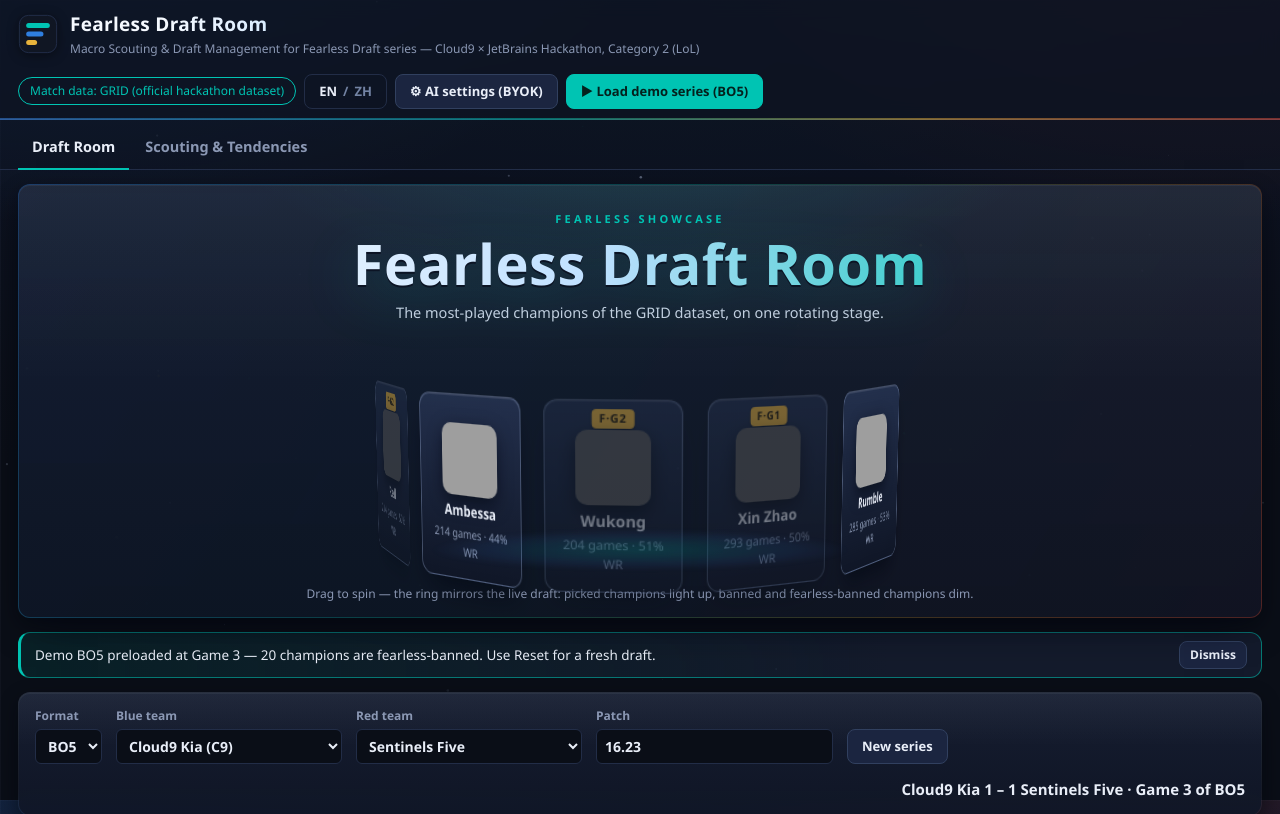
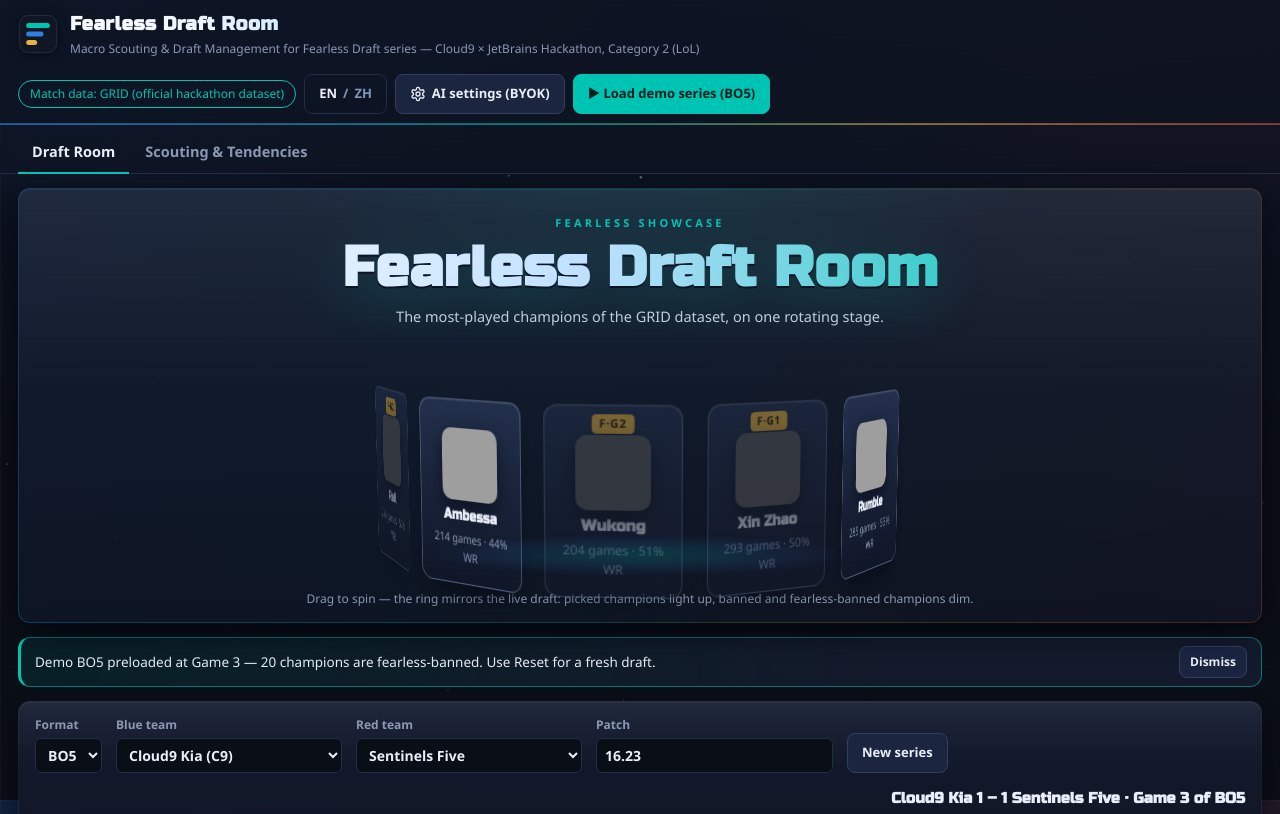
Before and after one commit to YYB1219/fearless-draft-room, a plain HTML site: page index.html in a window 1280 px wide. Shown: the top 814 px of the page. Drawn offline with Linux system fonts and the light colour scheme; grey boxes are pictures that could not be loaded.

Commit message:
UI/UX Pro Max pass: Russo One/Chakra Petch display type, 40px touch targets (44px coarse), SVG icons replace emoji glyphs, faint text contrast up

```diff
--- a/css/style.css
+++ b/css/style.css
@@ -4,8 +4,10 @@
    Polish pass: GRID / Oracle's-Elixir-grade dashboard finish — a strict
    spacing + type scale, layered surfaces, hairline dividers, tabular
    numbers, team-color accents (blue/red), gold reserved for the
-   pool-shrink headline and warnings. System font stack only; the app
-   stays fully offline-capable. */
+   pool-shrink headline and warnings. Display type uses Russo One /
+   Chakra Petch as a progressive enhancement loaded from Google Fonts;
+   body text keeps the system stack, and offline the app falls back to
+   that stack unchanged. */
 :root {
   /* surfaces & lines */
   --bg: #0a0e17;
@@ -18,7 +20,7 @@
   --text: #e9eef8;
   --text-2: #c6cfe0;        /* body copy inside cards */
   --muted: #8b98b4;
-  --faint: #7383a3;
+  --faint: #8296ba;
   /* team + signal colors */
   --blue: #3b8bf0;
   --blue-dim: #173a63;
@@ -32,6 +34,10 @@
   --gold-dim: #241c07;
   --danger: #b03030;
   --violet: #b07fe0;
+  /* display type: esports webfonts first for Latin glyphs; Chinese
+     glyphs fall through to the system sans stack (intended) */
+  --font-display: "Russo One", "Chakra Petch", "Segoe UI", system-ui,
+    -apple-system, "PingFang SC", "Microsoft YaHei", sans-serif;
   /* scale */
   --sp-1: 4px; --sp-2: 8px; --sp-3: 12px; --sp-4: 16px; --sp-5: 24px;
   --r-s: 6px; --r-m: 8px; --r-l: 12px;
@@ -60,7 +66,8 @@ body {
   -webkit-font-smoothing: antialiased;
 }
 h1 {
-  font-size: 19px; margin: 0; letter-spacing: .3px; font-weight: 700;
+  font-family: var(--font-display);
+  font-size: 19px; margin: 0; letter-spacing: .5px; font-weight: 700;
   background: linear-gradient(93deg, #f5f9ff 15%, #bfe0ff 48%, var(--accent) 88%);
   -webkit-background-clip: text; background-clip: text;
   -webkit-text-fill-color: transparent; color: transparent;
@@ -144,12 +151,15 @@ html { scrollbar-width: thin; scrollbar-color: var(--line-strong) var(--bg); }
   background: linear-gradient(180deg, var(--accent), rgba(0, 196, 179, .15));
 }
 .btn {
+  display: inline-flex; align-items: center; justify-content: center; gap: 6px;
+  min-height: 40px;
   background: #1b2540; color: var(--text); border: 1px solid var(--line-strong);
   border-radius: var(--r-m); padding: 7px 14px; cursor: pointer;
   font: inherit; font-size: 13px; font-weight: 600;
   transition: border-color .18s var(--ease), background .18s var(--ease),
     transform .15s var(--ease), box-shadow .18s var(--ease);
 }
+.btn svg { width: 16px; height: 16px; flex: none; }
 .btn:hover { border-color: var(--accent); box-shadow: var(--shadow-1); transform: translateY(-1px); }
 .btn:active { transform: translateY(1px); }
 .btn:disabled { opacity: .4; cursor: not-allowed; box-shadow: none; transform: none; }
@@ -159,7 +169,7 @@ html { scrollbar-width: thin; scrollbar-color: var(--line-strong) var(--bg); }
 .btn-ghost:hover { border-color: var(--line-strong); }
 .btn-danger { border-color: var(--danger); color: #ff9c94; background: transparent; }
 .btn-danger:hover { border-color: #e5503f; }
-.btn-small { padding: 4px 10px; font-size: 12px; }
+.btn-small { padding: 4px 10px; font-size: 12px; min-height: 32px; }
 .setup { display: flex; flex-wrap: wrap; gap: 14px; align-items: end; }
 .setup label { display: flex; flex-direction: column; gap: 4px; font-size: 12px; color: var(--muted); font-weight: 600; }
 .setup input, .setup select {
@@ -169,7 +179,7 @@ html { scrollbar-width: thin; scrollbar-color: var(--line-strong) var(--bg); }
 }
 .setup input:hover, .setup select:hover,
 .setup input:focus, .setup select:focus { border-color: var(--line-strong); }
-.series-score { font-weight: 700; font-size: 15px; margin-left: auto; font-variant-numeric: tabular-nums; }
+.series-score { font-family: var(--font-display); font-weight: 700; font-size: 15px; margin-left: auto; font-variant-numeric: tabular-nums; }
 
 /* ---------- demo preload notice (first-load only, dismissible) ---------- */
 .demo-notice {
@@ -268,6 +278,7 @@ html { scrollbar-width: thin; scrollbar-color: var(--line-strong) var(--bg); }
 .center-col { min-width: 0; }
 .phase-bar { display: flex; justify-content: space-between; align-items: center; margin-bottom: 10px; gap: 10px; flex-wrap: wrap; }
 #phase-label {
+  font-family: var(--font-display);
   font-size: 17px; font-weight: 700; letter-spacing: .4px;
   background: linear-gradient(180deg, rgba(233, 238, 248, .08), rgba(233, 238, 248, 0) 55%), var(--bg2);
   border: 1px solid var(--line-strong); border-radius: 999px;
@@ -344,7 +355,7 @@ html { scrollbar-width: thin; scrollbar-color: var(--line-strong) var(--bg); }
 button.tile { font: inherit; color: inherit; width: 100%; }
 .tile[hidden] { display: none; }
 .tile img { width: 44px; height: 44px; border-radius: var(--r-s); display: block; margin: 0 auto; }
-.tile .tname { font-size: 10.5px; display: block; margin-top: 2px; white-space: nowrap; overflow: hidden; text-overflow: ellipsis; }
+.tile .tname { font-size: 11px; display: block; margin-top: 2px; white-space: nowrap; overflow: hidden; text-overflow: ellipsis; }
 .tile .icon-fallback {
   width: 44px; height: 44px; margin: 0 auto; border-radius: var(--r-s); display: flex;
   align-items: center; justify-content: center; background: #24304d; font-weight: 700;
@@ -720,6 +731,7 @@ table.tend .bar-cell { width: 45%; }
   color: var(--accent); text-transform: uppercase; margin-bottom: 6px;
 }
 .hero-title {
+  font-family: var(--font-display);
   font-size: clamp(34px, 6vw, 56px); font-weight: 800;
   letter-spacing: .5px; line-height: 1.08;
   background: linear-gradient(93deg, #f5f9ff 12%, #bfe0ff 46%, var(--accent) 88%);
@@ -785,7 +797,7 @@ table.tend .bar-cell { width: 45%; }
   align-items: center; justify-content: center;
   background: #24304d; font-weight: 700; font-size: 24px;
 }
-.showcase-name { font-size: 13px; font-weight: 700; line-height: 1.25; }
+.showcase-name { font-family: var(--font-display); font-size: 13px; font-weight: 700; line-height: 1.25; }
 .showcase-stats {
   font-size: 10.5px; color: var(--muted); font-variant-numeric: tabular-nums;
 }
@@ -844,6 +856,12 @@ table.tend .bar-cell { width: 45%; }
   transition: opacity .25s var(--ease);
 }
 
+/* ---------- coarse pointers: 44px touch targets ---------- */
+@media (pointer: coarse) {
+  .btn, .btn-small, .chip, .tab { min-height: 44px; }
+  .chip, .tab { display: inline-flex; align-items: center; }
+}
+
 /* ---------- reduced motion ---------- */
 @media (prefers-reduced-motion: reduce) {
   *, *::before, *::after {
--- a/index.html
+++ b/index.html
@@ -4,6 +4,9 @@
 <meta charset="UTF-8">
 <meta name="viewport" content="width=device-width, initial-scale=1.0">
 <title>Fearless Draft Room — Cloud9 × JetBrains, Category 2</title>
+<link rel="preconnect" href="https://fonts.googleapis.com">
+<link rel="preconnect" href="https://fonts.gstatic.com" crossorigin>
+<link href="https://fonts.googleapis.com/css2?family=Chakra+Petch:wght@500;600;700&family=Russo+One&display=swap" rel="stylesheet">
 <link rel="stylesheet" href="css/style.css">
 </head>
 <body>
@@ -26,7 +29,7 @@
     <button id="btn-lang" class="btn btn-ghost lang-toggle" type="button" aria-label="Switch language">
       <span class="lang-opt" data-lang-opt="en">EN</span><span class="lang-sep">/</span><span class="lang-opt" data-lang-opt="zh">ZH</span>
     </button>
-    <button id="btn-ai-settings" class="btn" data-i18n="nav.aiSettings">⚙ AI settings (BYOK)</button>
+    <button id="btn-ai-settings" class="btn"><svg viewBox="0 0 24 24" width="16" height="16" fill="none" stroke="currentColor" stroke-width="2" stroke-linecap="round" stroke-linejoin="round" aria-hidden="true" focusable="false"><path d="M12.22 2h-.44a2 2 0 0 0-2 2v.18a2 2 0 0 1-1 1.73l-.43.25a2 2 0 0 1-2 0l-.15-.08a2 2 0 0 0-2.73.73l-.22.38a2 2 0 0 0 .73 2.73l.15.1a2 2 0 0 1 1 1.72v.51a2 2 0 0 1-1 1.74l-.15.09a2 2 0 0 0-.73 2.73l.22.38a2 2 0 0 0 2.73.73l.15-.08a2 2 0 0 1 2 0l.43.25a2 2 0 0 1 1 1.73V20a2 2 0 0 0 2 2h.44a2 2 0 0 0 2-2v-.18a2 2 0 0 1 1-1.73l.43-.25a2 2 0 0 1 2 0l.15.08a2 2 0 0 0 2.73-.73l.22-.39a2 2 0 0 0-.73-2.73l-.15-.08a2 2 0 0 1-1-1.74v-.5a2 2 0 0 1 1-1.74l.15-.09a2 2 0 0 0 .73-2.73l-.22-.38a2 2 0 0 0-2.73-.73l-.15.08a2 2 0 0 1-2 0l-.43-.25a2 2 0 0 1-1-1.73V4a2 2 0 0 0-2-2z"/><circle cx="12" cy="12" r="3"/></svg><span data-i18n="nav.aiSettings">AI settings (BYOK)</span></button>
     <button id="btn-demo" class="btn btn-accent" data-i18n="nav.demo">▶ Load demo series (BO5)</button>
   </div>
 </header>
@@ -159,7 +162,7 @@
         <div id="copilot-recs" class="copilot-recs"></div>
         <div id="copilot-warnings" class="copilot-warnings"></div>
         <div class="llm-row">
-          <button id="btn-copilot-llm" class="btn btn-small llm-btn" data-i18n="llm.narrateBtn">✨ AI narration (my model)</button>
+          <button id="btn-copilot-llm" class="btn btn-small llm-btn"><svg viewBox="0 0 24 24" width="16" height="16" fill="none" stroke="currentColor" stroke-width="2" stroke-linecap="round" stroke-linejoin="round" aria-hidden="true" focusable="false"><path d="M10 4l1.9 5.1L17 11l-5.1 1.9L10 18l-1.9-5.1L3 11l5.1-1.9L10 4z"/><path d="M19 3l.8 2.2L22 6l-2.2.8L19 9l-.8-2.2L16 6l2.2-.8L19 3z"/></svg><span data-i18n="llm.narrateBtn">AI narration (my model)</span></button>
           <span class="hint llm-hint"></span>
         </div>
         <div id="copilot-llm-out" class="llm-out" hidden></div>
@@ -271,7 +274,7 @@
       <h3><span data-i18n="brief.title">AI Brief — pre-match brief</span> <span class="hint" data-i18n="brief.titleHint">(generated locally from the aggregates above; every number carries its n)</span></h3>
       <div>
         <button id="btn-brief-copy" class="btn btn-small" data-i18n="brief.copy">Copy brief</button>
-        <button id="btn-brief-llm" class="btn btn-small llm-btn" data-i18n="llm.narrateBtn">✨ AI narration (my model)</button>
+        <button id="btn-brief-llm" class="btn btn-small llm-btn"><svg viewBox="0 0 24 24" width="16" height="16" fill="none" stroke="currentColor" stroke-width="2" stroke-linecap="round" stroke-linejoin="round" aria-hidden="true" focusable="false"><path d="M10 4l1.9 5.1L17 11l-5.1 1.9L10 18l-1.9-5.1L3 11l5.1-1.9L10 4z"/><path d="M19 3l.8 2.2L22 6l-2.2.8L19 9l-.8-2.2L16 6l2.2-.8L19 3z"/></svg><span data-i18n="llm.narrateBtn">AI narration (my model)</span></button>
       </div>
     </div>
     <div id="brief-panel" class="brief-panel"></div>
--- a/js/i18n.js
+++ b/js/i18n.js
@@ -39,7 +39,7 @@
       "app.tagline": "Macro Scouting & Draft Management for Fearless Draft series — Cloud9 × JetBrains Hackathon, Category 2 (LoL)",
       "app.loading": "loading data…",
       "app.loadError": "Failed to load data: {msg} — serve this folder over HTTP (see README).",
-      "nav.aiSettings": "⚙ AI settings (BYOK)",
+      "nav.aiSettings": "AI settings (BYOK)",
       "nav.demo": "▶ Load demo series (BO5)",
       "nav.draftTab": "Draft Room",
       "nav.scoutingTab": "Scouting & Tendencies",
@@ -101,8 +101,8 @@
       "llm.statusSaved": "Saved: {preset} · {model} · {url}",
       "llm.statusNone": "Not configured — the brief and copilot still work fully, offline.",
       "llm.hintOn": "Sends only the structured facts above to your configured model.",
-      "llm.hintOff": "Configure your own model in ⚙ AI settings (BYOK) to enable narration.",
-      "llm.narrateBtn": "✨ AI narration (my model)",
+      "llm.hintOff": "Configure your own model in AI settings (BYOK) to enable narration.",
+      "llm.narrateBtn": "AI narration (my model)",
       "llm.asking": "Asking your model…",
       "llm.failed": "AI narration failed: {msg}",
       "llm.errNoConfig": "No LLM configured — open AI settings and save your own endpoint + API key first.",
@@ -359,7 +359,7 @@
       "app.tagline": "为无畏征召系列赛打造的宏观侦察与 BP 管理——Cloud9 × JetBrains 黑客松，Category 2（英雄联盟）",
       "app.loading": "正在加载数据…",
       "app.loadError": "数据加载失败：{msg}——请通过 HTTP 服务打开此文件夹（见 README）。",
-      "nav.aiSettings": "⚙ AI 设置 (BYOK)",
+      "nav.aiSettings": "AI 设置 (BYOK)",
       "nav.demo": "▶ 加载演示系列赛 (BO5)",
       "nav.draftTab": "BP 室",
       "nav.scoutingTab": "侦察与倾向",
@@ -421,8 +421,8 @@
       "llm.statusSaved": "已保存：{preset} · {model} · {url}",
       "llm.statusNone": "未配置——简报和副驾仍可完全离线工作。",
       "llm.hintOn": "只会把上方结构化事实发送给你配置的模型。",
-      "llm.hintOff": "在 ⚙ AI 设置 (BYOK) 里配置你自己的模型后即可启用解读。",
-      "llm.narrateBtn": "✨ AI 解读（我的模型）",
+      "llm.hintOff": "在 AI 设置 (BYOK) 里配置你自己的模型后即可启用解读。",
+      "llm.narrateBtn": "AI 解读（我的模型）",
       "llm.asking": "正在询问你的模型…",
       "llm.failed": "AI 解读失败：{msg}",
       "llm.errNoConfig": "尚未配置 LLM——先打开 AI 设置，保存你自己的端点 + API 密钥。",
```
